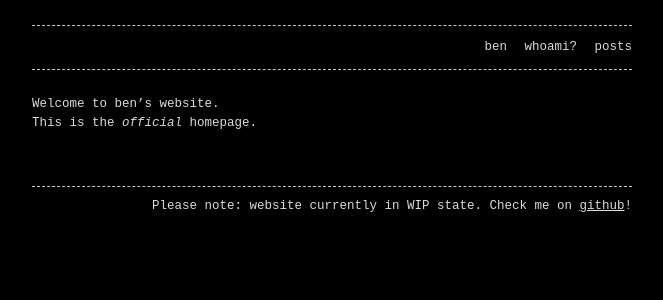
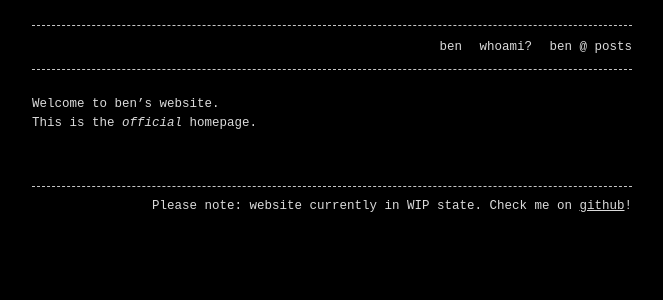
Before and after one commit to 0708090/0708090.github.io, a Jekyll site: the page built from index.md, in a window 1280 px wide. Shown: the top 300 px of the page, without its empty margins (308-971 px from the left). Built offline with Jekyll 4.4.1, drawn with Linux system fonts in a browser that asks for light colours.

Commit message:
Update post title and fix link formatting

```diff
--- a/posts.md
+++ b/posts.md
@@ -1,5 +1,5 @@
 ---
-title: posts
+title: ben @ posts
 layout: page
 permalink: /posts
 ---
@@ -7,4 +7,4 @@ permalink: /posts
 My posts!
 Varying from simple ideas to whole projects!
 
-- (Get employed: a strange but effective way)[https://ben.h4ck.me/post1]
+- [Get employed: a strange but effective way](https://ben.h4ck.me/post1)
```
